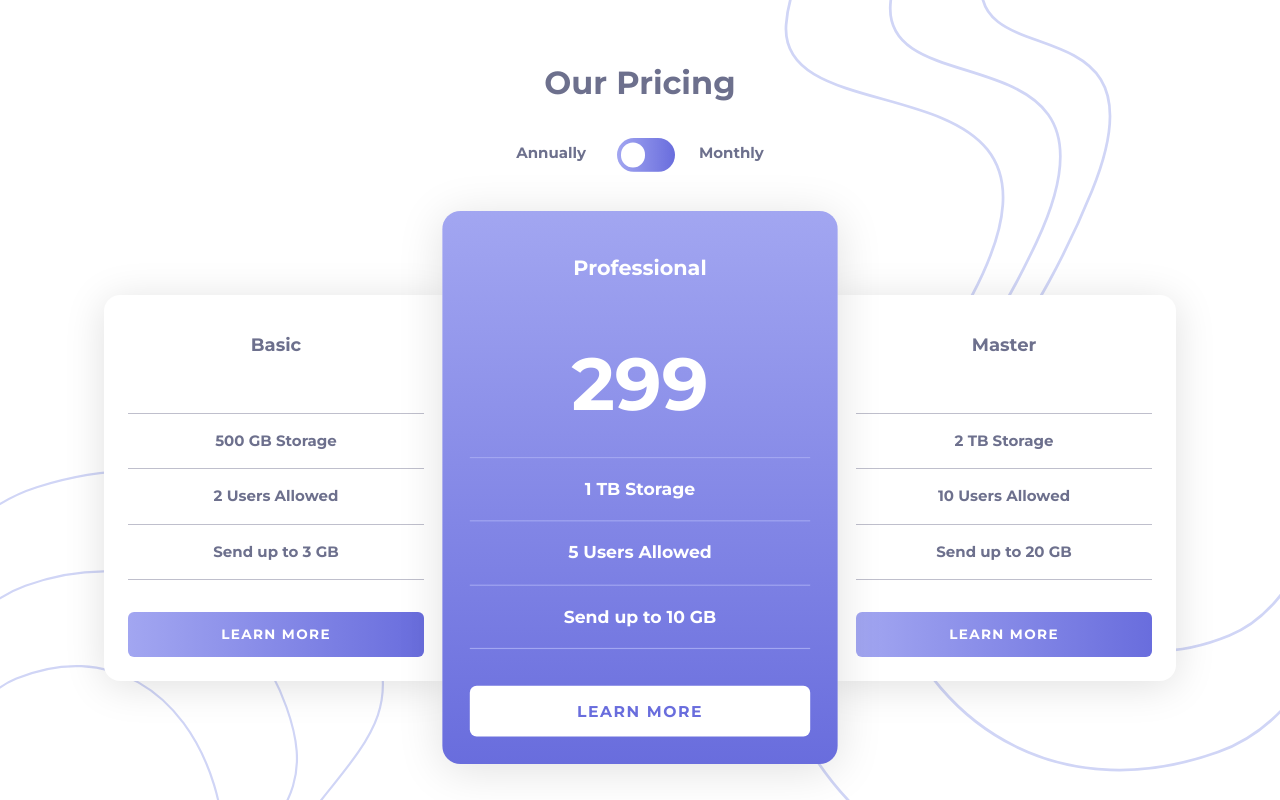
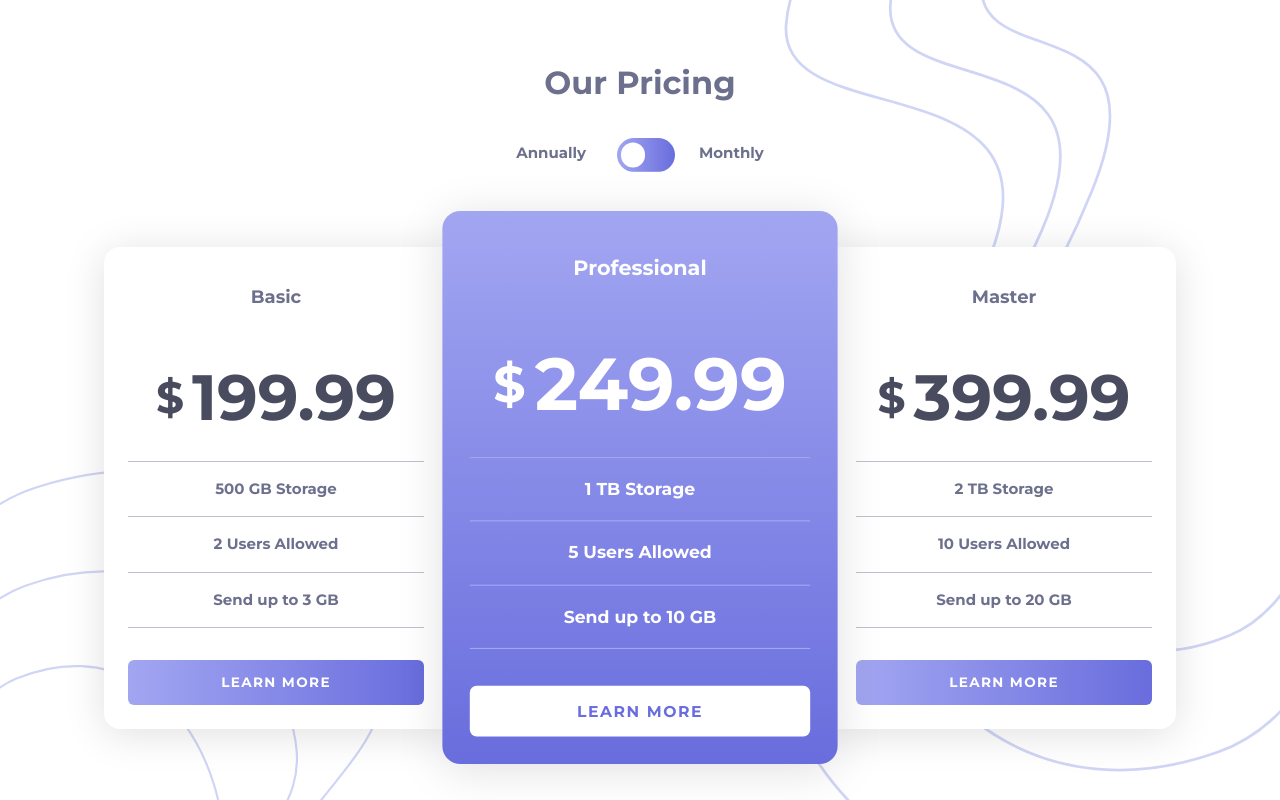
Before and after one commit to anaClarissi/social-component-toggler, a website built with Vite: page index.html in a window 1280 px wide. Built offline with nearby package versions, Linux system fonts and the light colour scheme.

Commit message:
feat: annual and monthly logic with javascript

```diff
--- a/index.html
+++ b/index.html
@@ -51,7 +51,7 @@
 
         <ul class="card-list">
 
-          <li class="card-item card-item-plan"><span id="plan-basic"></span></li>
+          <li class="card-item card-item-plan"><span class="money-sign"></span><span class="plan-value" id="basic"></span></li>
 
           <li class="card-item">500 GB Storage</li>
 
@@ -71,7 +71,7 @@
 
         <ul class="card-list">
 
-          <li class="card-item card-item-plan"><span id="plan-professional">299</span></li>
+          <li class="card-item card-item-plan"><span class="money-sign"></span><span class="plan-value" id="professional"></span></li>
 
           <li class="card-item">1 TB Storage</li>
 
@@ -91,7 +91,7 @@
 
         <ul class="card-list">
 
-          <li class="card-item card-item-plan"><span id="plan-master"></span></li>
+          <li class="card-item card-item-plan"><span class="money-sign"></span><span class="plan-value" id="master"></span></li>
 
           <li class="card-item">2 TB Storage</li>
 
--- a/src/css/style.css
+++ b/src/css/style.css
@@ -185,11 +185,12 @@ p {
     display: flex;
     align-items: center;
     justify-content: center;
-    font-size: 2.5rem;
+    gap: 0.5rem;
+    font-size: 2.75rem;
     color: var(--gray-700);
 }
 
-.card-item-plan span{
+.card-item-plan .plan-value{
     font-size: 4rem;
 }
 
--- a/src/js/card-plan.js
+++ b/src/js/card-plan.js
@@ -1,3 +1,9 @@
+const swtichToggle = document.querySelector("#switch");
+
+swtichToggle.addEventListener("input", handlePlan);
+
+function handlePlan() {
+
     const plan = {
         annual: {
             basic: 199.99,
@@ -11,4 +17,37 @@ const plan = {
         }
     }
 
-const dollarSign = "&dollar;";
+
+    const body = document.querySelector("body");
+
+    const bodyDataPlan = swtichToggle.checked ? "monthly" : "annual";
+
+    body.setAttribute("data-plan", bodyDataPlan);
+
+    const planTextValues = document.querySelectorAll(".card-item-plan");
+
+    planTextValues.forEach(textValues => {
+
+        const moneySign = textValues.querySelector(".money-sign");
+
+        moneySign.textContent = "$";
+
+
+        const planText = textValues.querySelector(".plan-value");
+
+        const planName = planText.id;
+
+        const planValue = plan[bodyDataPlan][planName];
+
+        planText.textContent = `${planValue}`;
+
+        console.log(planValue);
+
+    });
+
+
+    console.log(body.getAttribute("data-plan"));
+
+}
+
+handlePlan();
--- a/src/js/main.js
+++ b/src/js/main.js
@@ -3,3 +3,5 @@ import '../scss/_style.scss'
 import 'bootstrap/dist/js/bootstrap.bundle.min.js';
 
 import '../css/style.css';
+
+import './card-plan.js';
```
Lines whose indentation alone changed are shown as unchanged.
